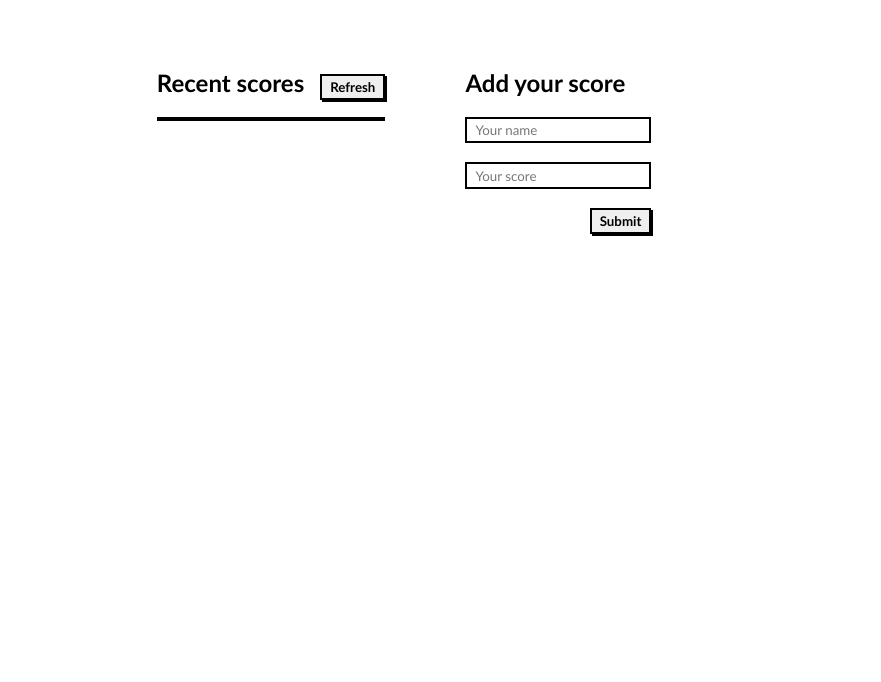
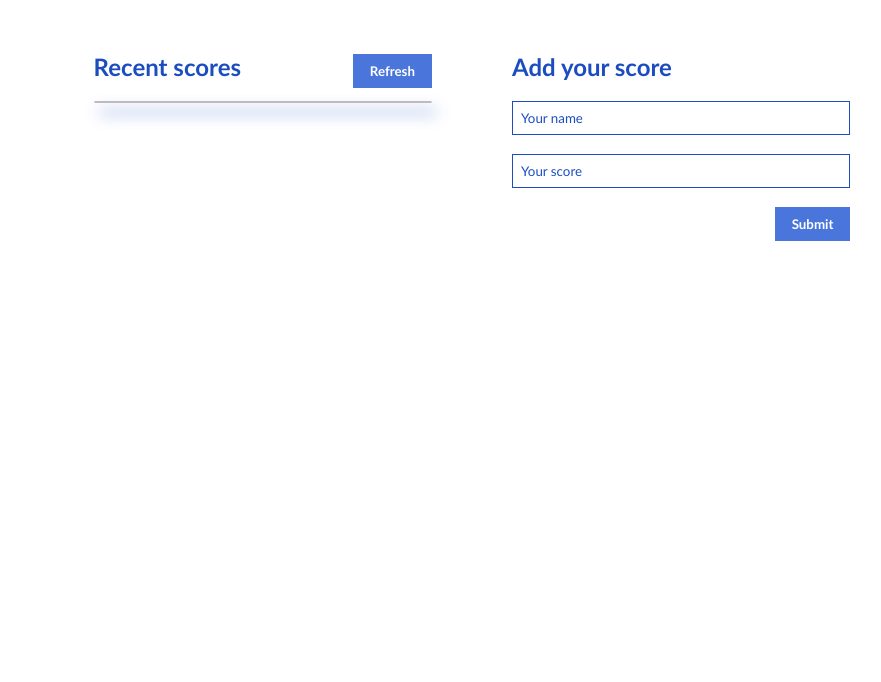
Before and after one commit to MozamelJawad/Leaderboard, a website built with webpack: page src/index.html in a window 1280 px wide. Shown: the part 118-800 px from the top of the page, without its empty margins (168-1049 px from the left). Built offline with nearby package versions, Linux system fonts and the light colour scheme; no server answers.

Commit message:
add style for leaderboard project

```diff
--- a/src/style.css
+++ b/src/style.css
@@ -4,24 +4,30 @@
 }
 
 .container {
-  margin: 5% 20%;
+  margin: 5% 15%;
+}
+
+header, h2 {
+  color: #1c4dc0;
 }
 
 .showScore,
 .addScore {
-  padding: 1rem;
+  padding: 0 1rem 1rem 1rem;
+  width: 50%;
 }
 
 .showScoreTitle {
   display: flex;
   align-items: baseline;
-  gap: 1rem;
+  justify-content: space-between;
   min-height: auto;
 }
 
 .nameList {
-  border: 2px solid #000;
-  padding: 0;
+  border: 1px solid #c1baba;
+  box-shadow: 5px 10px 15px #1c4dc0;
+  border-radius: 3px;
 }
 
 .nameList ul {
@@ -35,7 +41,12 @@
 }
 
 .nameList ul li:nth-child(even) {
-  background-color: wheat;
+  background-color: rgb(243, 240, 235);
+}
+
+.nameList ul li:hover {
+  background-color:#6480c0;
+  color: #ff9;
 }
 
 .body {
@@ -46,18 +57,24 @@
 
 .button {
   float: right;
-  border: 2px solid black;
-  padding: 0.2rem 0.5rem;
+  border: 1px solid #4a76dc;
+  padding: 0.5rem 1rem;
   font-weight: bold;
-  box-shadow: 2px 2px #000;
   cursor: pointer;
+  background-color: #4a76dc;
+  color: #fff;
+}
+
+.button:hover {
+  background-color: #1c4dc0;
 }
 
 input[type=text] {
-  border: 2px solid #000;
-  padding: 0.2rem 0.5rem;
+  border: 1px solid #1c4dc0;
+  padding: 0.5rem 0.5rem;
+  width: 100%;
 }
 
 ::placeholder {
-  color: #777;
+  color: #1c4dc0;
 }
```
